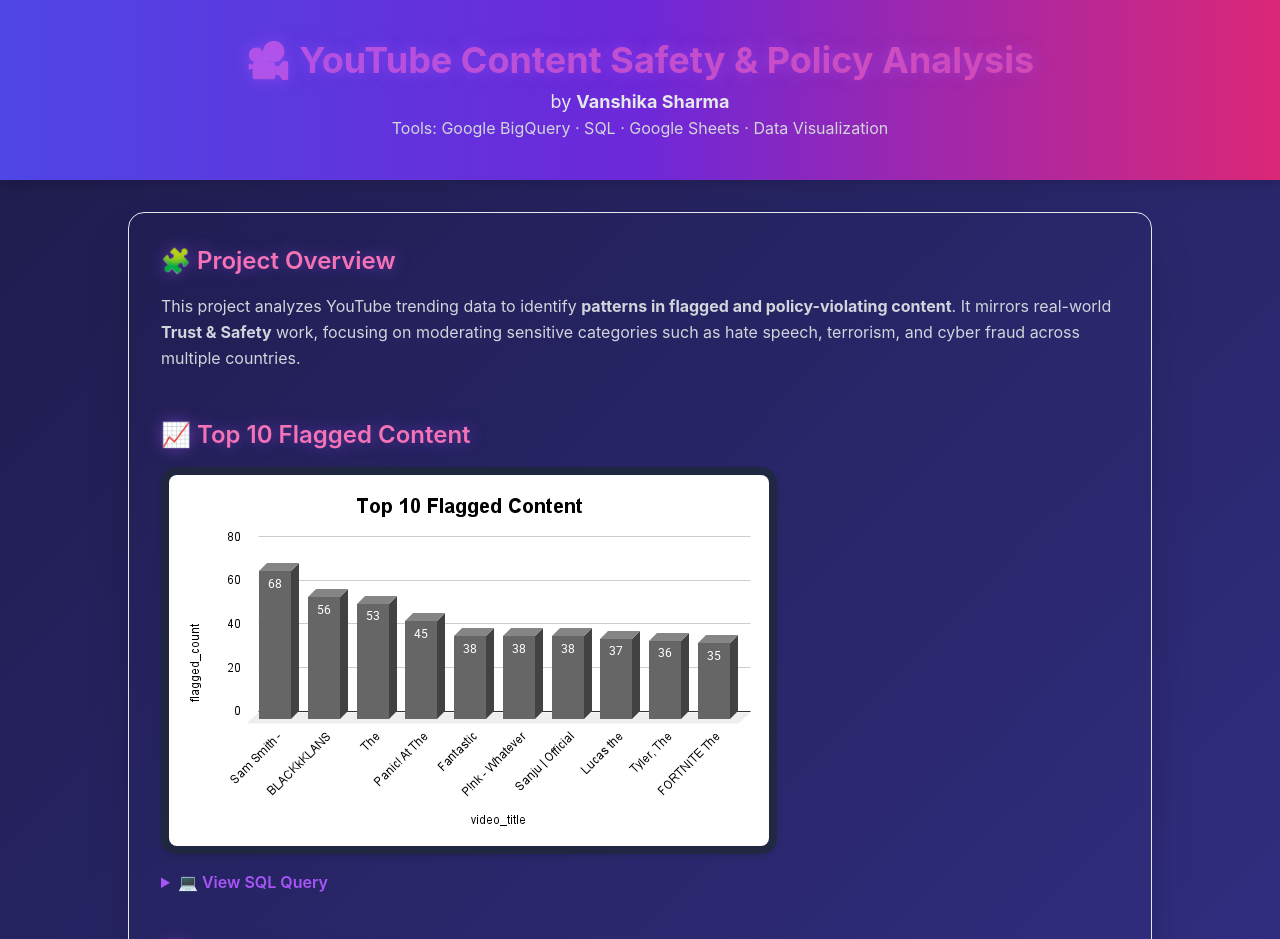
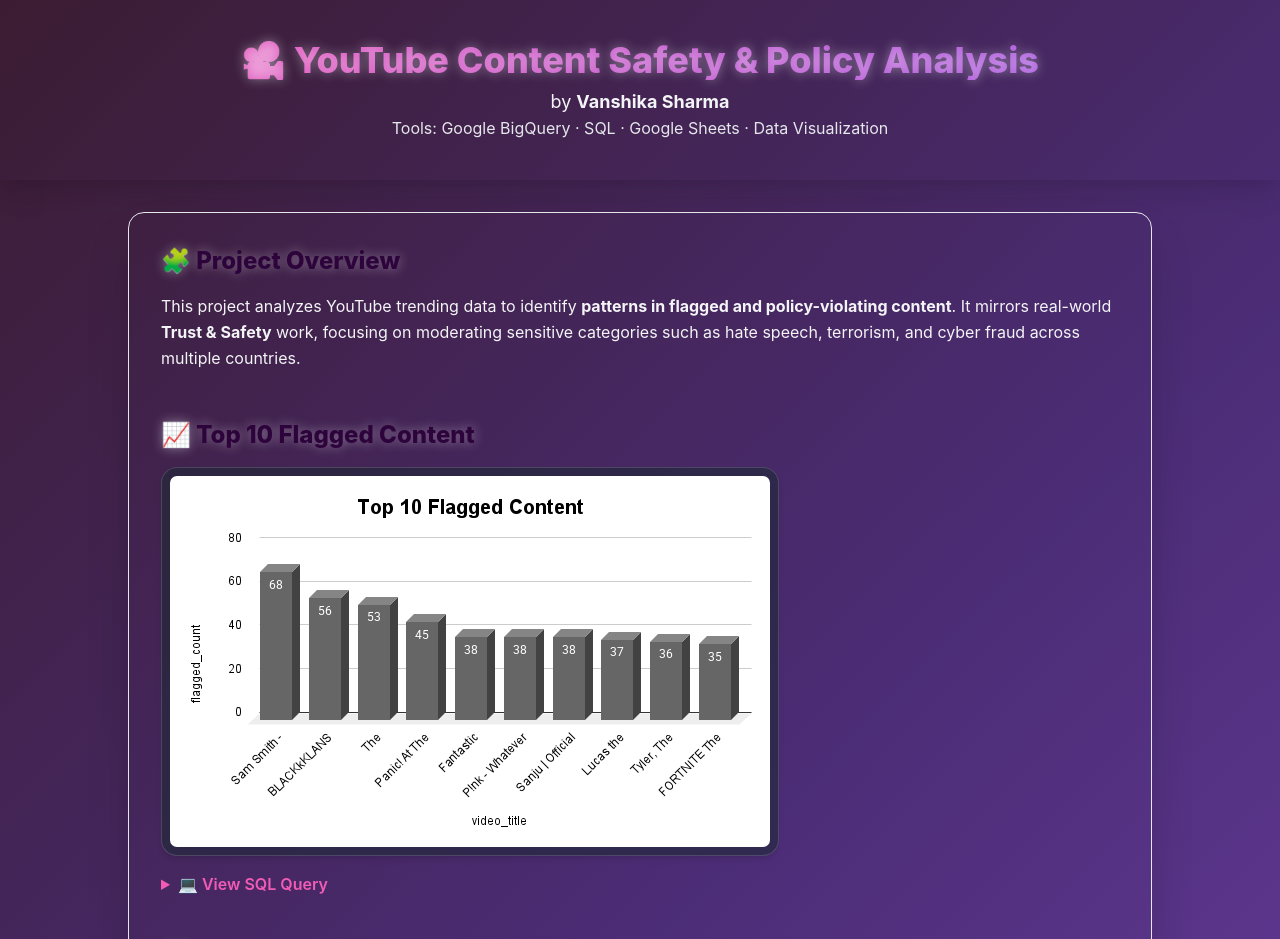
Before and after one commit to Vanshika4111/youtube-content-safety-analysis, a plain HTML site: page index.html in a window 1280 px wide. Shown: the top 939 px of the page. Drawn offline with nearby package versions, Linux system fonts and the light colour scheme.

Commit message:
Update index.html

```diff
--- a/index.html
+++ b/index.html
@@ -18,71 +18,84 @@
   <script src="https://cdnjs.cloudflare.com/ajax/libs/prism/1.29.0/components/prism-sql.min.js"></script>
 
   <style>
+    /* 🌇 Full warm gradient background */
     body {
-  background: linear-gradient(135deg, #1e1b4b, #312e81, #581c87);
+      background: linear-gradient(135deg, #3b1c32, #4b2c75, #7041a8, #9b5de5);
       color: #f5f6fa;
       font-family: 'Inter', sans-serif;
       min-height: 100vh;
     }
 
+    /* 💜 Deep plum headers */
     h1, h2 {
-  color: #f9fafb;
-  text-shadow: 0 0 15px rgba(168, 85, 247, 0.5);
+      color: #2d033b;
+      text-shadow: 0 0 12px rgba(255, 255, 255, 0.4);
+      font-weight: 800;
     }
 
+    /* Gradient text for hero title */
     .gradient-text {
-      background: linear-gradient(90deg, #a855f7, #ec4899);
+      background: linear-gradient(90deg, #f15bb5, #9b5de5);
       -webkit-background-clip: text;
       -webkit-text-fill-color: transparent;
     }
+
+    /* 💎 Glow-border charts */
     .chart-img {
       transition: transform 0.4s ease, box-shadow 0.4s ease;
-    }
-   .chart-img {
-  background-color: rgba(31, 41, 55, 0.8);
+      background-color: rgba(31, 41, 55, 0.6);
       border-radius: 1rem;
       padding: 0.5rem;
+      border: 1px solid rgba(255, 255, 255, 0.15);
     }
 
+    .chart-img:hover {
+      transform: scale(1.05);
+      box-shadow: 0 0 25px rgba(241, 91, 181, 0.4);
+    }
+
+    /* 💻 Readable themed SQL boxes */
     details summary {
       cursor: pointer;
-      color: #a855f7;
+      color: #f15bb5;
       font-weight: 600;
       margin-top: 1rem;
     }
+
     details pre {
-      background: #1f2937;
+      background: rgba(31, 41, 55, 0.9);
       padding: 1rem;
       border-radius: 0.5rem;
       overflow-x: auto;
+      border: 1px solid rgba(255, 255, 255, 0.2);
     }
   </style>
 </head>
 <body>
 
   <!-- HEADER -->
-  <header class="text-center py-10 bg-gradient-to-r from-indigo-600 via-purple-700 to-pink-600 shadow-lg">
+  <header class="text-center py-10 bg-gradient-to-r from-[#4b2c75] via-[#9b5de5] to-[#f15bb5] shadow-xl">
+    <h1 class="text-4xl font-extrabold mb-2 gradient-text">🎥 YouTube Content Safety & Policy Analysis</h1>
+    <p class="text-gray-100 text-lg">by <strong>Vanshika Sharma</strong></p>
+    <p class="text-gray-200">Tools: Google BigQuery · SQL · Google Sheets · Data Visualization</p>
+  </header>
 
-    <h1 class="text-4xl font-bold gradient-text mb-2">🎥 YouTube Content Safety & Policy Analysis</h1>
-    <p class="text-gray-200 text-lg">by <strong>Vanshika Sharma</strong></p>
-    <p class="text-gray-300">Tools: Google BigQuery · SQL · Google Sheets · Data Visualization</p>
-  </header>
-<main class="max-w-5xl mx-auto p-8 mt-8 bg-gray-900/80 rounded-2xl shadow-2xl border border-purple-600/40">
+  <!-- MAIN -->
+  <main class="max-w-5xl mx-auto p-8 mt-8 bg-white/15 backdrop-blur-xl rounded-2xl shadow-2xl border border-pink-400/30">
 
-
-    <!-- Overview -->
+    <!-- 🧩 Project Overview -->
     <section class="mb-12" data-aos="fade-up">
-      <h2 class="text-2xl font-semibold text-pink-400 mb-4">🧩 Project Overview</h2>
-      <p class="text-gray-300 leading-relaxed">
+      <h2 class="text-2xl mb-4">🧩 Project Overview</h2>
+      <p class="text-gray-100 leading-relaxed">
         This project analyzes YouTube trending data to identify <strong>patterns in flagged and policy-violating content</strong>.
         It mirrors real-world <strong>Trust & Safety</strong> work, focusing on moderating sensitive categories such as
         hate speech, terrorism, and cyber fraud across multiple countries.
       </p>
     </section>
 
-    <!-- Visual 1: Top 10 Flagged Content -->
+    <!-- 📈 Top 10 Flagged Content -->
     <section class="mb-12" data-aos="fade-up">
-      <h2 class="text-2xl font-semibold text-pink-400 mb-4">📈 Top 10 Flagged Content</h2>
+      <h2 class="text-2xl mb-4">📈 Top 10 Flagged Content</h2>
       <img src="visuals/Top 10 Flagged Content.png" alt="Top 10 Flagged Content" class="chart-img rounded-xl shadow-md mb-4">
       <details>
         <summary>💻 View SQL Query</summary>
@@ -99,9 +112,9 @@ LIMIT 10;
       </details>
     </section>
 
-    <!-- Visual 2: Violations Per Category -->
+    <!-- 📊 Violations Per Category -->
     <section class="mb-12" data-aos="fade-up">
-      <h2 class="text-2xl font-semibold text-pink-400 mb-4">📊 Violations Per Category</h2>
+      <h2 class="text-2xl mb-4">📊 Violations Per Category</h2>
       <img src="visuals/Violations Per Category.png" alt="Violations Per Category" class="chart-img rounded-xl shadow-md mb-4">
       <details>
         <summary>💻 View SQL Query</summary>
@@ -113,14 +126,13 @@ FROM `youtube-policy-analysis.youtube_data.flagged_content`
 WHERE flagged_label != 'None'
 GROUP BY flagged_label
 ORDER BY flagged_count DESC;
-
         </code></pre>
       </details>
     </section>
 
-    <!-- Visual 3: Flagged Content by Country and Category -->
+    <!-- 🌍 Flagged Content by Country -->
     <section class="mb-12" data-aos="fade-up">
-      <h2 class="text-2xl font-semibold text-pink-400 mb-4">🌍 Flagged Content by Country and Category</h2>
+      <h2 class="text-2xl mb-4">🌍 Flagged Content by Country and Category</h2>
       <img src="visuals/Flagged Content by Country and Category.png" alt="Flagged Content by Country" class="chart-img rounded-xl shadow-md mb-4">
       <details>
         <summary>💻 View SQL Query</summary>
@@ -137,9 +149,9 @@ ORDER BY country, flagged_videos DESC;
       </details>
     </section>
 
-    <!-- Visual 4: Weekly Trend -->
+    <!-- 📆 Weekly Trend -->
     <section class="mb-12" data-aos="fade-up">
-      <h2 class="text-2xl font-semibold text-pink-400 mb-4">📆 Weekly Trend of Flagged Content (2017–18)</h2>
+      <h2 class="text-2xl mb-4">📆 Weekly Trend of Flagged Content (2017–18)</h2>
       <img src="visuals/Weekly Trend of Flagged Content (2017-18).png" alt="Weekly Trend" class="chart-img rounded-xl shadow-md mb-4">
       <details>
         <summary>💻 View SQL Query</summary>
@@ -156,9 +168,9 @@ ORDER BY week_start;
       </details>
     </section>
 
-    <!-- Visual 5: Channel with Most Flags -->
+    <!-- 🎯 Channel with Most Flags -->
     <section class="mb-12" data-aos="fade-up">
-      <h2 class="text-2xl font-semibold text-pink-400 mb-4">🎯 Channel With Most Flags</h2>
+      <h2 class="text-2xl mb-4">🎯 Channel With Most Flags</h2>
       <img src="visuals/Channel With most Flags.png" alt="Channel With Most Flags" class="chart-img rounded-xl shadow-md mb-4">
       <details>
         <summary>💻 View SQL Query</summary>
@@ -176,10 +188,10 @@ LIMIT 10;
       </details>
     </section>
 
-    <!-- Skills -->
+    <!-- 💡 Skills Demonstrated -->
     <section data-aos="fade-up">
-      <h2 class="text-2xl font-semibold text-pink-400 mb-4">💡 Skills Demonstrated</h2>
-      <ul class="list-disc ml-6 space-y-1 text-gray-300">
+      <h2 class="text-2xl mb-4">💡 Skills Demonstrated</h2>
+      <ul class="list-disc ml-6 space-y-1 text-gray-100">
         <li>SQL querying and data manipulation in Google BigQuery</li>
         <li>Aggregating and visualizing YouTube flagged content trends</li>
         <li>Pivot-based visualization using Google Sheets</li>
@@ -188,11 +200,10 @@ LIMIT 10;
       </ul>
     </section>
 
-    <!-- Footer -->
-    <footer class="text-center mt-12 pt-6 text-gray-500 text-sm">
+    <!-- FOOTER -->
+    <footer class="text-center mt-12 pt-6 text-gray-200 text-sm">
       © 2025 Vanshika Sharma · Built with ❤️ using HTML & TailwindCSS
     </footer>
-
   </main>
 
   <script>
```
Lines whose indentation alone changed are shown as unchanged.
